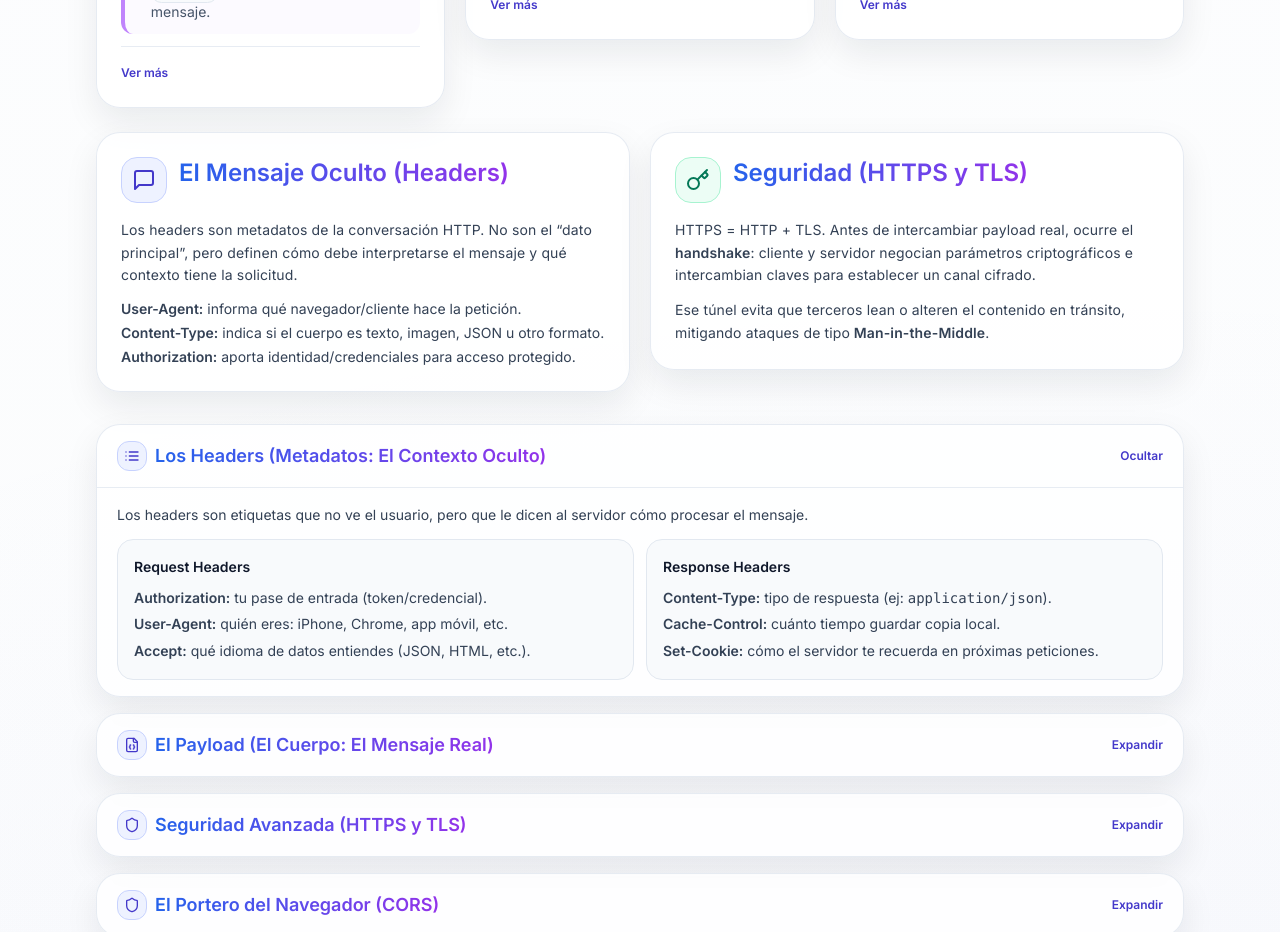
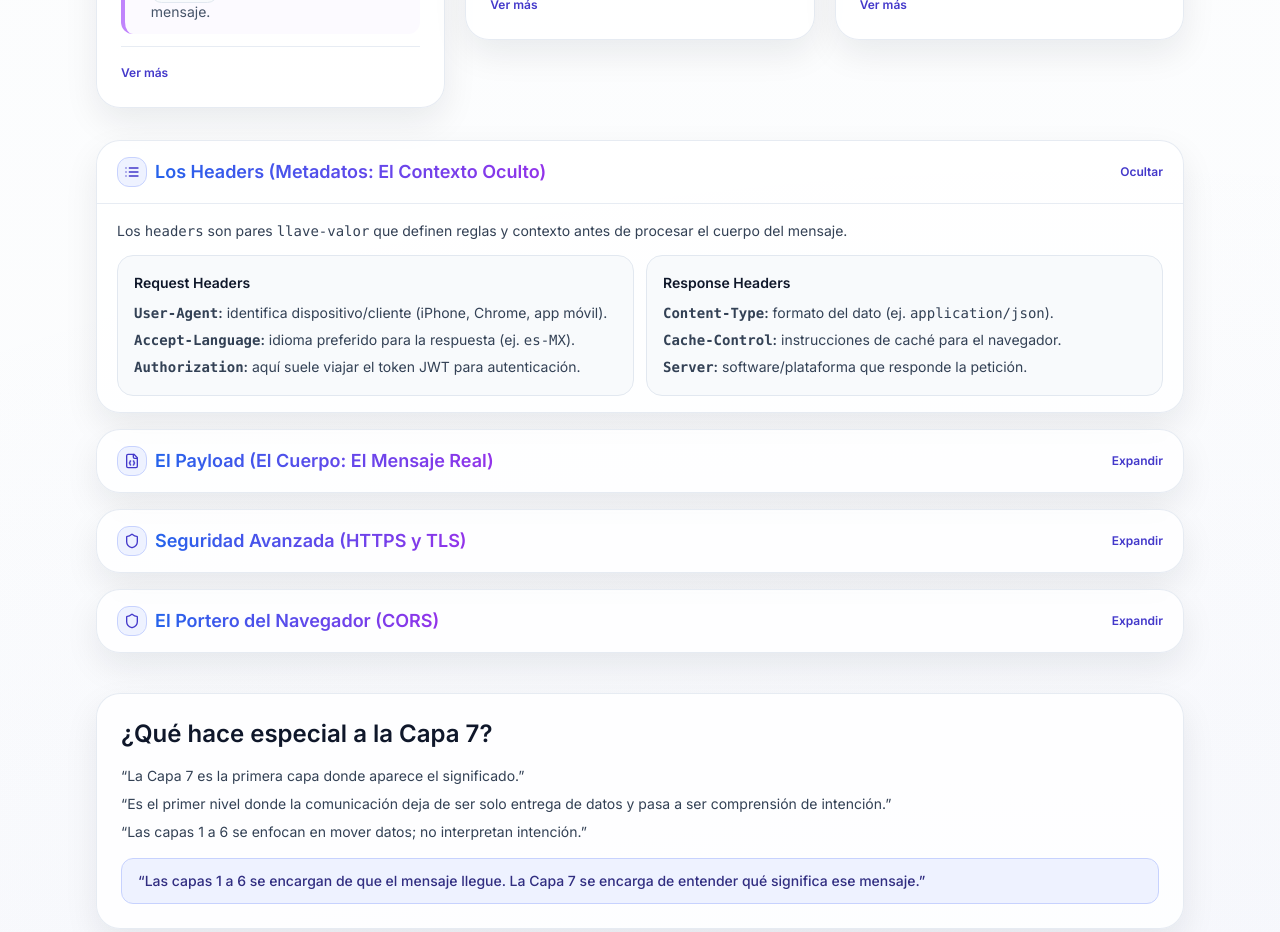
Before and after one commit to Kamolchig/capa-7-modelo-osi-demo, a React (Vite) app: page / in a window 1280 px wide. Shown: the part 4920-5852 px from the top of the page. Built offline with nearby package versions, Linux system fonts and the light colour scheme.

Commit message:
Setup FINAL5

```diff
--- a/src/components/Layer7DeepDive.jsx
+++ b/src/components/Layer7DeepDive.jsx
@@ -326,76 +326,27 @@ export default function Layer7DeepDive() {
         </Reveal>
       </div>
 
-      <div className="mt-6 grid gap-5 lg:grid-cols-2">
-        <Reveal delay={0.14}>
-          <article className="card p-6 transition hover:ring-1 hover:ring-indigo-300">
-            <div className="flex items-start gap-3">
-              <div className="rounded-2xl border border-indigo-200 bg-indigo-50 p-2.5 text-indigo-700">
-                <MessageSquare className="h-6 w-6" />
-              </div>
-              <div>
-                <h3 className="bg-gradient-to-r from-blue-600 to-purple-600 bg-clip-text text-2xl font-semibold text-transparent">
-                  El Mensaje Oculto (Headers)
-                </h3>
-              </div>
-            </div>
-            <p className="mt-4 text-sm leading-relaxed tracking-[0.01em] text-slate-700">
-              Los headers son metadatos de la conversación HTTP. No son el “dato principal”, pero definen cómo debe
-              interpretarse el mensaje y qué contexto tiene la solicitud.
-            </p>
-            <ul className="mt-3 space-y-1 text-sm text-slate-700">
-              <li><span className="font-semibold">User-Agent:</span> informa qué navegador/cliente hace la petición.</li>
-              <li><span className="font-semibold">Content-Type:</span> indica si el cuerpo es texto, imagen, JSON u otro formato.</li>
-              <li><span className="font-semibold">Authorization:</span> aporta identidad/credenciales para acceso protegido.</li>
-            </ul>
-          </article>
-        </Reveal>
-
-        <Reveal delay={0.18}>
-          <article className="card p-6 transition hover:ring-1 hover:ring-indigo-300">
-            <div className="flex items-start gap-3">
-              <div className="rounded-2xl border border-emerald-200 bg-emerald-50 p-2.5 text-emerald-700">
-                <Key className="h-6 w-6" />
-              </div>
-              <div>
-                <h3 className="bg-gradient-to-r from-blue-600 to-purple-600 bg-clip-text text-2xl font-semibold text-transparent">
-                  Seguridad (HTTPS y TLS)
-                </h3>
-              </div>
-            </div>
-            <p className="mt-4 text-sm leading-relaxed tracking-[0.01em] text-slate-700">
-              HTTPS = HTTP + TLS. Antes de intercambiar payload real, ocurre el <span className="font-semibold">handshake</span>:
-              cliente y servidor negocian parámetros criptográficos e intercambian claves para establecer un canal cifrado.
-            </p>
-            <p className="mt-3 text-sm leading-relaxed tracking-[0.01em] text-slate-700">
-              Ese túnel evita que terceros lean o alteren el contenido en tránsito, mitigando ataques de tipo
-              <span className="font-semibold"> Man-in-the-Middle</span>.
-            </p>
-          </article>
-        </Reveal>
-      </div>
-
       <Reveal delay={0.2}>
         <section className="mt-8 space-y-4" aria-label="Profundización avanzada de Capa 7">
           <DeepDisclosure title="Los Headers (Metadatos: El Contexto Oculto)" icon={<List className="h-4 w-4" />} defaultOpen>
             <p>
-              Los headers son etiquetas que no ve el usuario, pero que le dicen al servidor cómo procesar el mensaje.
+              Los <code>headers</code> son pares <code>llave-valor</code> que definen reglas y contexto antes de procesar el cuerpo del mensaje.
             </p>
             <div className="mt-3 grid gap-3 md:grid-cols-2">
               <div className="rounded-2xl border border-slate-200 bg-slate-50 p-4">
                 <p className="font-semibold text-slate-900">Request Headers</p>
                 <ul className="mt-2 space-y-1">
-                  <li><span className="font-semibold">Authorization:</span> tu pase de entrada (token/credencial).</li>
-                  <li><span className="font-semibold">User-Agent:</span> quién eres: iPhone, Chrome, app móvil, etc.</li>
-                  <li><span className="font-semibold">Accept:</span> qué idioma de datos entiendes (JSON, HTML, etc.).</li>
+                  <li><span className="font-semibold"><code>User-Agent</code>:</span> identifica dispositivo/cliente (iPhone, Chrome, app móvil).</li>
+                  <li><span className="font-semibold"><code>Accept-Language</code>:</span> idioma preferido para la respuesta (ej. <code>es-MX</code>).</li>
+                  <li><span className="font-semibold"><code>Authorization</code>:</span> aquí suele viajar el token JWT para autenticación.</li>
                 </ul>
               </div>
               <div className="rounded-2xl border border-slate-200 bg-slate-50 p-4">
                 <p className="font-semibold text-slate-900">Response Headers</p>
                 <ul className="mt-2 space-y-1">
-                  <li><span className="font-semibold">Content-Type:</span> tipo de respuesta (ej: <code>application/json</code>).</li>
-                  <li><span className="font-semibold">Cache-Control:</span> cuánto tiempo guardar copia local.</li>
-                  <li><span className="font-semibold">Set-Cookie:</span> cómo el servidor te recuerda en próximas peticiones.</li>
+                  <li><span className="font-semibold"><code>Content-Type</code>:</span> formato del dato (ej. <code>application/json</code>).</li>
+                  <li><span className="font-semibold"><code>Cache-Control</code>:</span> instrucciones de caché para el navegador.</li>
+                  <li><span className="font-semibold"><code>Server</code>:</span> software/plataforma que responde la petición.</li>
                 </ul>
               </div>
             </div>
@@ -403,31 +354,31 @@ export default function Layer7DeepDive() {
 
           <DeepDisclosure title="El Payload (El Cuerpo: El Mensaje Real)" icon={<FileJson className="h-4 w-4" />}>
             <p>
-              Es la carga útil. Lo que realmente queremos enviar o recibir una vez que los headers abrieron la puerta.
+              Es la carga útil: lo que realmente enviamos o recibimos una vez definidos los metadatos de transporte semántico.
             </p>
             <div className="mt-3 grid gap-3 md:grid-cols-2">
               <div>
                 <p className="mb-1 text-xs font-semibold uppercase tracking-wide text-slate-500">Request Payload</p>
-                <pre className="rounded-xl bg-slate-950 p-3 text-xs text-cyan-200">{`{\n  "comentario": "¡Excelente expo!",\n  "id_post": 77\n}`}</pre>
+                <pre className="rounded-xl bg-slate-950 p-3 text-xs text-cyan-200">{`{\n  "texto": "Hola",\n  "img": "url"\n}`}</pre>
               </div>
               <div>
                 <p className="mb-1 text-xs font-semibold uppercase tracking-wide text-slate-500">Response Payload</p>
-                <pre className="rounded-xl bg-slate-950 p-3 text-xs text-cyan-200">{`{\n  "status": "success",\n  "timestamp": "2026-02-09T13:30Z"\n}`}</pre>
+                <pre className="rounded-xl bg-slate-950 p-3 text-xs text-cyan-200">{`{\n  "status": "ok",\n  "post_id": 901,\n  "meta": {\n    "procesado_en_ms": 23\n  }\n}`}</pre>
               </div>
             </div>
             <p className="mt-3">
-              El payload puede ser texto, imágenes o archivos, pero en la web moderna, JSON es el rey por ser ligero.
+              JSON reemplazó en gran parte a XML en APIs web por ser más ligero, menos verboso y nativo en JavaScript.
             </p>
           </DeepDisclosure>
 
           <DeepDisclosure title="Seguridad Avanzada (HTTPS y TLS)" icon={<Shield className="h-4 w-4" />}>
             <p>
-              En Capa 7, la seguridad no es opcional. HTTPS es el guardaespaldas de tus datos.
+              En Capa 7, HTTPS protege la conversación aplicando TLS antes de transmitir HTTP real.
             </p>
             <ul className="mt-2 space-y-1">
-              <li><span className="font-semibold">Cifrado:</span> los datos viajan como ruido ilegible si alguien los intercepta.</li>
-              <li><span className="font-semibold">Integridad:</span> detecta cambios en el camino (mitiga Man-in-the-Middle).</li>
-              <li><span className="font-semibold">Autenticación:</span> el certificado digital confirma que el servidor es legítimo.</li>
+              <li><span className="font-semibold">Handshake TLS:</span> negociación inicial de llaves y algoritmos antes de enviar datos de aplicación.</li>
+              <li><span className="font-semibold">Certificados SSL/TLS:</span> el servidor demuestra su identidad con firma digital válida.</li>
+              <li><span className="font-semibold">Asimétrico + Simétrico:</span> se usa criptografía de llave pública para iniciar y sesión simétrica para rendimiento.</li>
             </ul>
             <div className="mt-3 rounded-xl border border-emerald-200 bg-emerald-50 px-3 py-2 text-emerald-800">
               🔒 Conexión Segura
@@ -436,8 +387,14 @@ export default function Layer7DeepDive() {
 
           <DeepDisclosure title="El Portero del Navegador (CORS)" icon={<Shield className="h-4 w-4" />}>
             <p>
-              Cross-Origin Resource Sharing es una regla de seguridad de Capa 7 que impide que un sitio malicioso pida
-              tus datos privados de otro sitio sin permiso explícito del servidor.
+              Problema: un sitio A no debe leer datos privados de sitio B automáticamente.
+            </p>
+            <p>
+              Solución: el servidor devuelve <code>Access-Control-Allow-Origin</code> para autorizar explícitamente qué orígenes pueden leer la respuesta.
+            </p>
+            <p>
+              Preflight: en operaciones sensibles, el navegador envía primero una petición <code>OPTIONS</code> “invisible”
+              para validar permisos antes de la solicitud real.
             </p>
           </DeepDisclosure>
         </section>
```
